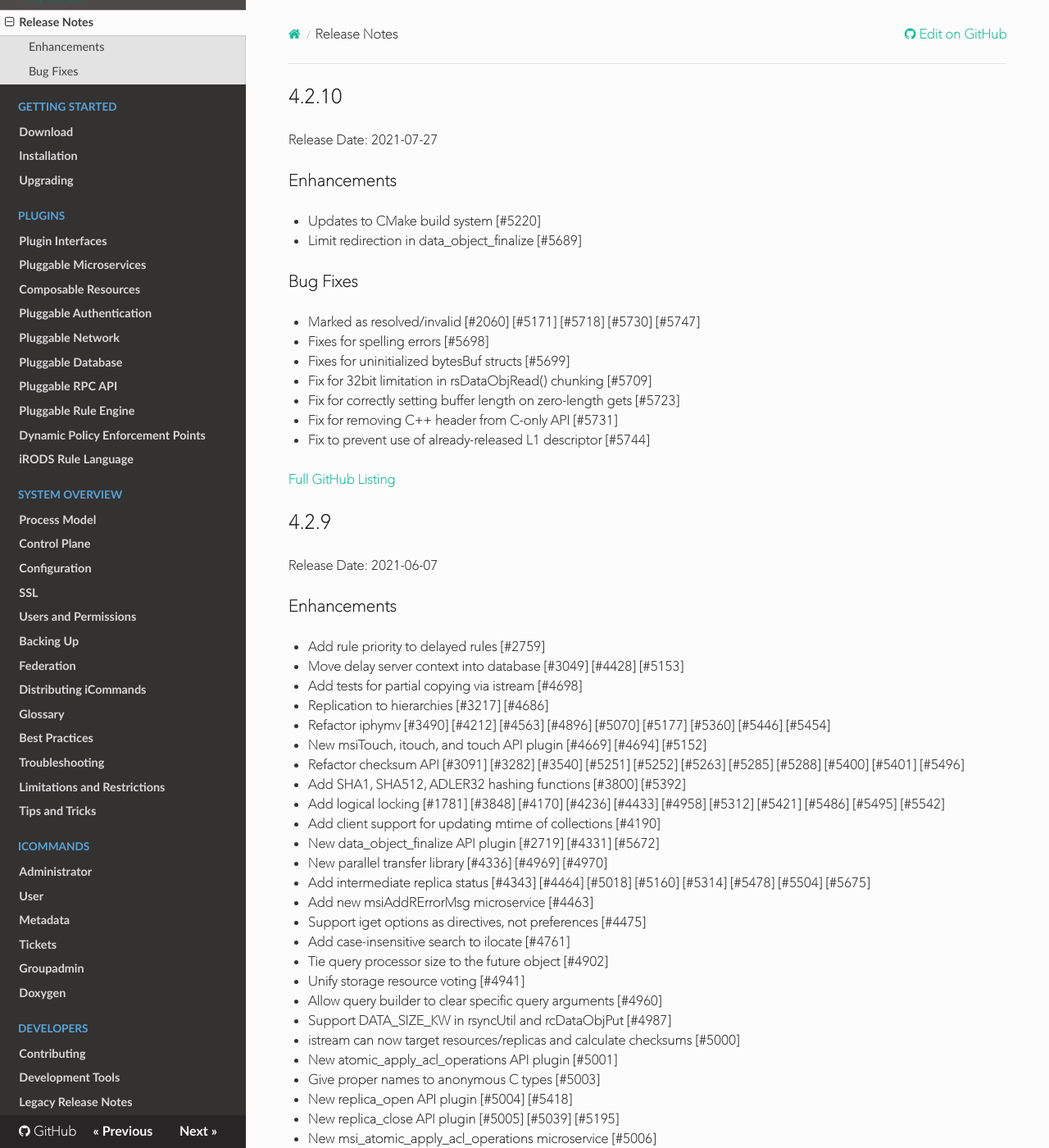
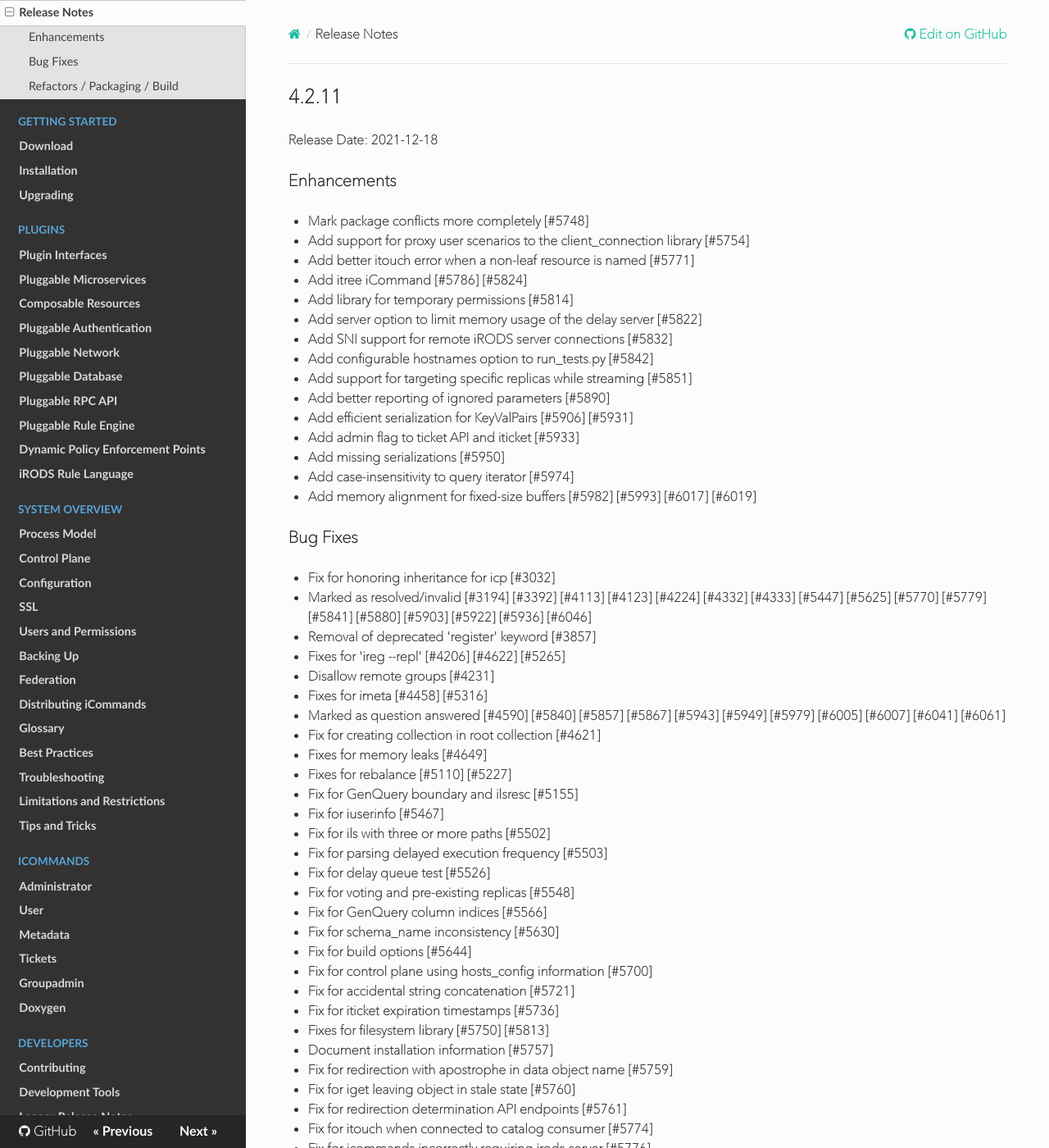
Before and after one commit to irods/irods_docs, an MkDocs documentation site: the page built from docs/release_notes.md, in a window 1280 px wide and 1400 px high. Shown: the whole window at 82% size. Built offline with MkDocs 1.6.1, drawn with Linux system fonts in a browser that asks for light colours; nearby versions of some CDN libraries; old or Windows-style settings are respelled for this version of MkDocs; some of the changed text lies outside the part shown.

Commit message:
[irods/irods#5710] 4.2.11 release notes

```diff
--- a/docs/release_notes.md
+++ b/docs/release_notes.md
@@ -1,28 +1,200 @@
+## 4.2.11
+
+Release Date: 2021-12-18
+
+### Enhancements
+
+ - Mark package conflicts more completely [#5748]
+
+ - Add support for proxy user scenarios to the client_connection library [#5754]
+
+ - Add better itouch error when a non-leaf resource is named [#5771]
+
+ - Add itree iCommand [#5786] [#5824]
+
+ - Add library for temporary permissions [#5814]
+
+ - Add server option to limit memory usage of the delay server [#5822]
+
+ - Add SNI support for remote iRODS server connections [#5832]
+
+ - Add configurable hostnames option to run_tests.py [#5842]
+
+ - Add support for targeting specific replicas while streaming [#5851]
+
+ - Add better reporting of ignored parameters [#5890]
+
+ - Add efficient serialization for KeyValPairs [#5906] [#5931]
+
+ - Add admin flag to ticket API and iticket [#5933]
+
+ - Add missing serializations [#5950]
+
+ - Add case-insensitivity to query iterator [#5974]
+
+ - Add memory alignment for fixed-size buffers [#5982] [#5993] [#6017] [#6019]
+
+### Bug Fixes
+
+ - Fix for honoring inheritance for icp [#3032]
+
+ - Marked as resolved/invalid [#3194] [#3392] [#4113] [#4123] [#4224] [#4332] [#4333] [#5447] [#5625] [#5770] [#5779] [#5841] [#5880] [#5903] [#5922] [#5936] [#6046]
+
+ - Removal of deprecated 'register' keyword [#3857]
+
+ - Fixes for 'ireg --repl' [#4206] [#4622] [#5265]
+
+ - Disallow remote groups [#4231]
+
+ - Fixes for imeta [#4458] [#5316]
+
+ - Marked as question answered [#4590] [#5840] [#5857] [#5867] [#5943] [#5949] [#5979] [#6005] [#6007] [#6041] [#6061]
+
+ - Fix for creating collection in root collection [#4621]
+
+ - Fixes for memory leaks [#4649]
+
+ - Fixes for rebalance [#5110] [#5227]
+
+ - Fix for GenQuery boundary and ilsresc [#5155]
+
+ - Fix for iuserinfo [#5467]
+
+ - Fix for ils with three or more paths [#5502]
+
+ - Fix for parsing delayed execution frequency [#5503]
+
+ - Fix for delay queue test [#5526]
+
+ - Fix for voting and pre-existing replicas [#5548]
+
+ - Fix for GenQuery column indices [#5566]
+
+ - Fix for schema_name inconsistency [#5630]
+
+ - Fix for build options [#5644]
+
+ - Fix for control plane using hosts_config information [#5700]
+
+ - Fix for accidental string concatenation [#5721]
+
+ - Fix for iticket expiration timestamps [#5736]
+
+ - Fixes for filesystem library [#5750] [#5813]
+
+ - Document installation information [#5757]
+
+ - Fix for redirection with apostrophe in data object name [#5759]
+
+ - Fix for iget leaving object in stale state [#5760]
+
+ - Fix for redirection determination API endpoints [#5761]
+
+ - Fix for itouch when connected to catalog consumer [#5774]
+
+ - Fix for icommands incorrectly requiring irods-server [#5776]
+
+ - Fix stderr microservice [#5791]
+
+ - Fix for server-to-server connections [#5838]
+
+ - Fix for ichksum --verify [#5843]
+
+ - Fix for userspace tarball of icommands [#5845]
+
+ - Fix for archive-only retrieval via compound resource [#5847]
+
+ - Fix for opening multi-replica data object with multiple connections [#5848]
+
+ - Fix for dstream [#5850]
+
+ - Fix for irods-externals elasticlient [#5860]
+
+ - Fix for 'iadmin modresc' [#5861]
+
+ - Fix for default_transport library [#5862]
+
+ - Fix for ctime/mtime consistency [#5863]
+
+ - Fix for key_value_proxy library [#5865]
+
+ - Fix for passthru context error [#5883]
+
+ - Fix for copy across federation [#5894]
+
+ - Fixes for negotiation keys [#5917] [#5923]
+
+ - Fix for chkAllowedUser() [#5928]
+
+ - Fix for GenQuery and ticket times [#5929]
+
+ - Document msiSetACL recursive flag better [#5940]
+
+ - Fix for crash when not using irods rule language plugin [#5968]
+
+ - Fixes for delay rule deletion [#5976] [#5977]
+
+ - Fix for shared memory filename collision [#6006]
+
+ - Fix for CI build hook installation order [#6011]
+
+ - Fix for ilsresc -z [#6022]
+
+ - Fixes for univmss [#6023] [#6030]
+
+ - Fix for msisync_to_archive [#6029]
+
+ - Fix for stopping an already stopped server [#6053]
+
+### Refactors / Packaging / Build
+
+ - Consistent package filenames [#3454] [#5937]
+
+ - Delegate more CMake work to irods-dev(el) package [#5250]
+
+ - Replace bzero with memset [#5563]
+
+ - Better separate development dependencies [#5758]
+
+ - Externalize to_bytes_buffer function [#5768]
+
+ - Use CMake more consistently [#5827]
+
+ - Capture path of irods-externals spdlog [#5876] [#5881]
+
+ - Remove libirods_server from icommands userspace packages [#5885]
+
+ - Better declare package relationships [#5909] [#5918]
+
+ - Better package dependencies [#5962] [#5963]
+
+ [Full GitHub Listing](https://github.com/irods/irods/issues?q=milestone%3A4.2.11)
+
 ## 4.2.10
 
 Release Date: 2021-07-27
 
 ### Enhancements
 
-- Updates to CMake build system [#5220]
-
-- Limit redirection in data_object_finalize [#5689]
-
-### Bug Fixes
-
-- Marked as resolved/invalid [#2060] [#5171] [#5718] [#5730] [#5747]
-
-- Fixes for spelling errors [#5698]
-
-- Fixes for uninitialized bytesBuf structs [#5699]
-
-- Fix for 32bit limitation in rsDataObjRead() chunking [#5709]
-
-- Fix for correctly setting buffer length on zero-length gets [#5723]
-
-- Fix for removing C++ header from C-only API [#5731]
-
-- Fix to prevent use of already-released L1 descriptor [#5744]
+ - Updates to CMake build system [#5220]
+
+ - Limit redirection in data_object_finalize [#5689]
+
+### Bug Fixes
+
+ - Marked as resolved/invalid [#2060] [#5171] [#5718] [#5730] [#5747]
+
+ - Fixes for spelling errors [#5698]
+
+ - Fixes for uninitialized bytesBuf structs [#5699]
+
+ - Fix for 32bit limitation in rsDataObjRead() chunking [#5709]
+
+ - Fix for correctly setting buffer length on zero-length gets [#5723]
+
+ - Fix for removing C++ header from C-only API [#5731]
+
+ - Fix to prevent use of already-released L1 descriptor [#5744]
 
  [Full GitHub Listing](https://github.com/irods/irods/issues?q=milestone%3A4.2.10)
 
```
